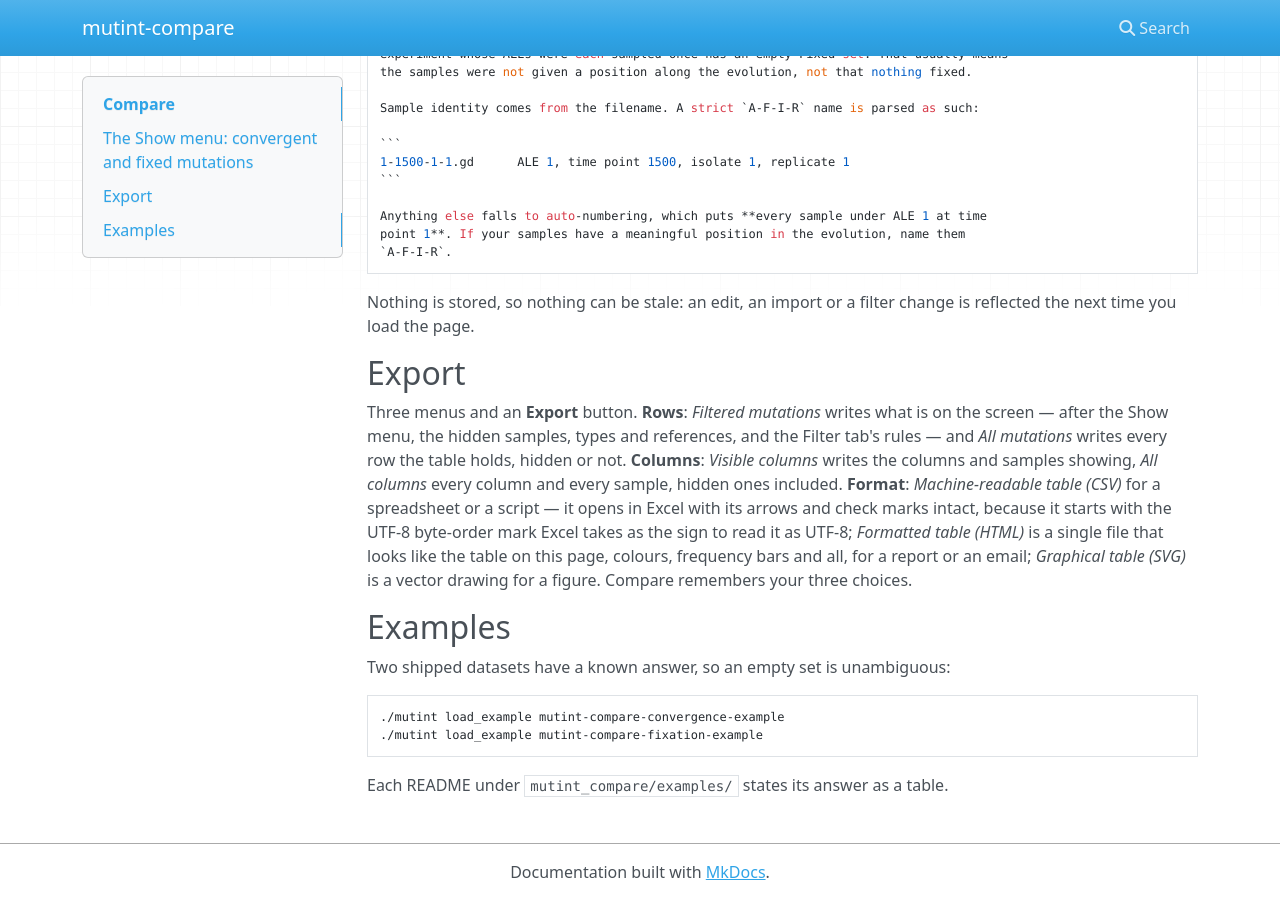
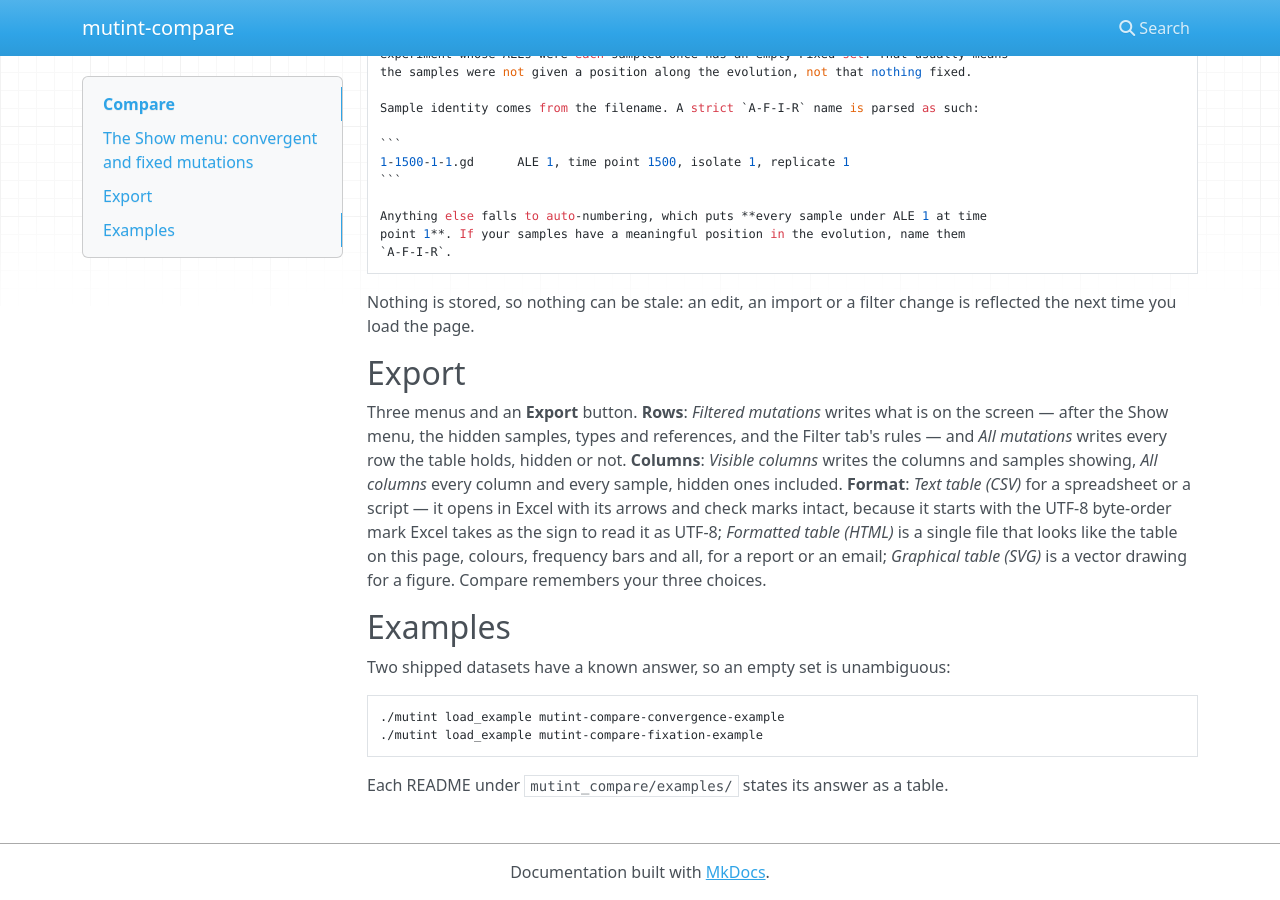
Before and after one commit to mutint/mutint-compare, an MkDocs documentation site: the page built from docs/using/compare.md, in a window 1280 px wide and 900 px high, scrolled down 807 px. Built offline with MkDocs 1.6.1, drawn with Linux system fonts in a browser that asks for light colours; nearby versions of some CDN libraries.

Commit message:
docs: the CSV export is a Text table
Co-Authored-By: Claude Fable 5.1 <noreply@anthropic.com>

```diff
--- a/docs/using/compare.md
+++ b/docs/using/compare.md
@@ -57,7 +57,7 @@ Three menus and an **Export** button. **Rows**: *Filtered mutations* writes what
 screen — after the Show menu, the hidden samples, types and references, and the Filter tab's
 rules — and *All mutations* writes every row the table holds, hidden or not. **Columns**:
 *Visible columns* writes the columns and samples showing, *All columns* every column and
-every sample, hidden ones included. **Format**: *Machine-readable table (CSV)* for a
+every sample, hidden ones included. **Format**: *Text table (CSV)* for a
 spreadsheet or a script — it opens in Excel with its arrows and check marks intact, because
 it starts with the UTF-8 byte-order mark Excel takes as the sign to read it as UTF-8;
 *Formatted table (HTML)* is a single file that looks like the table on this page, colours,
```
